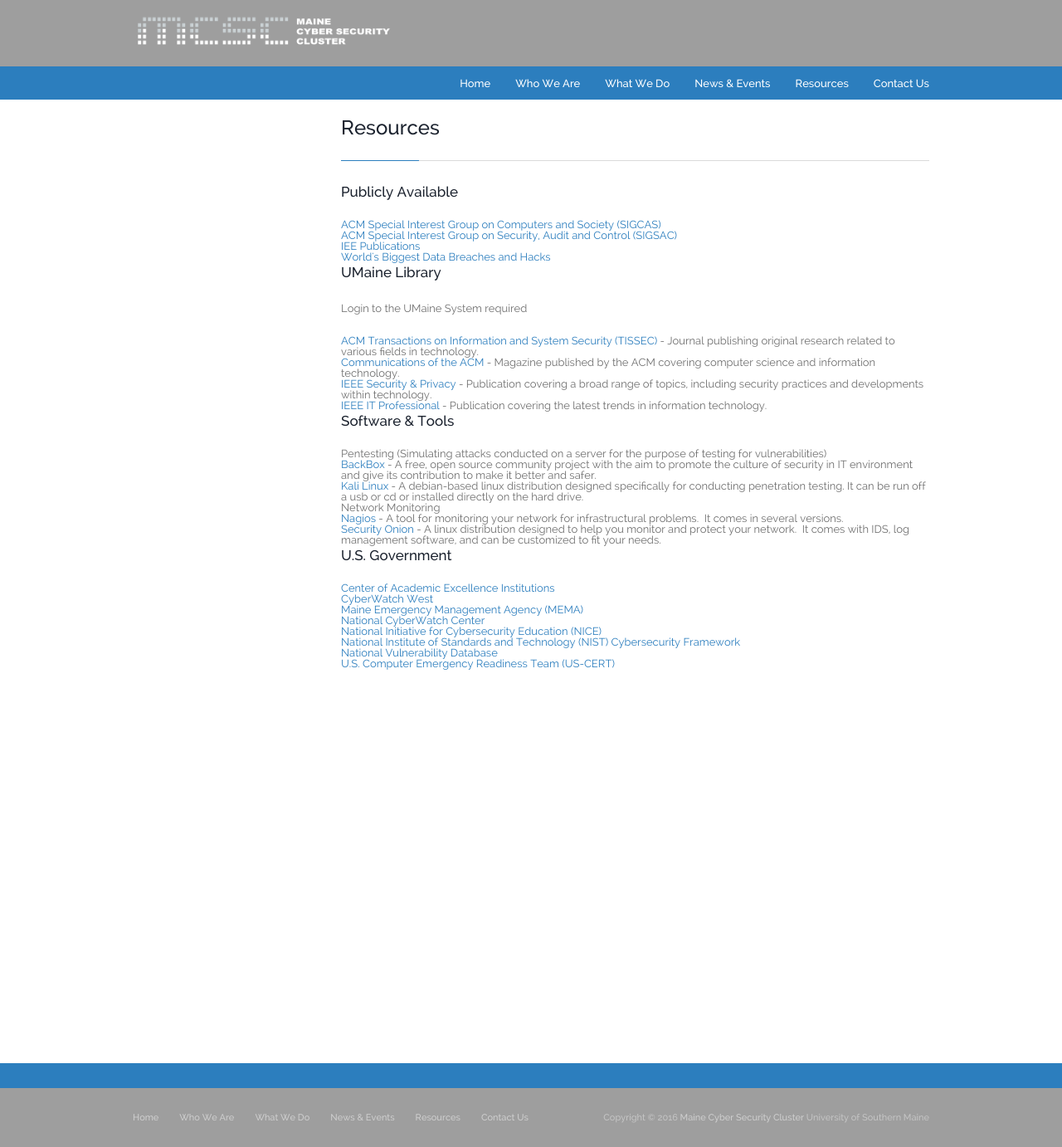
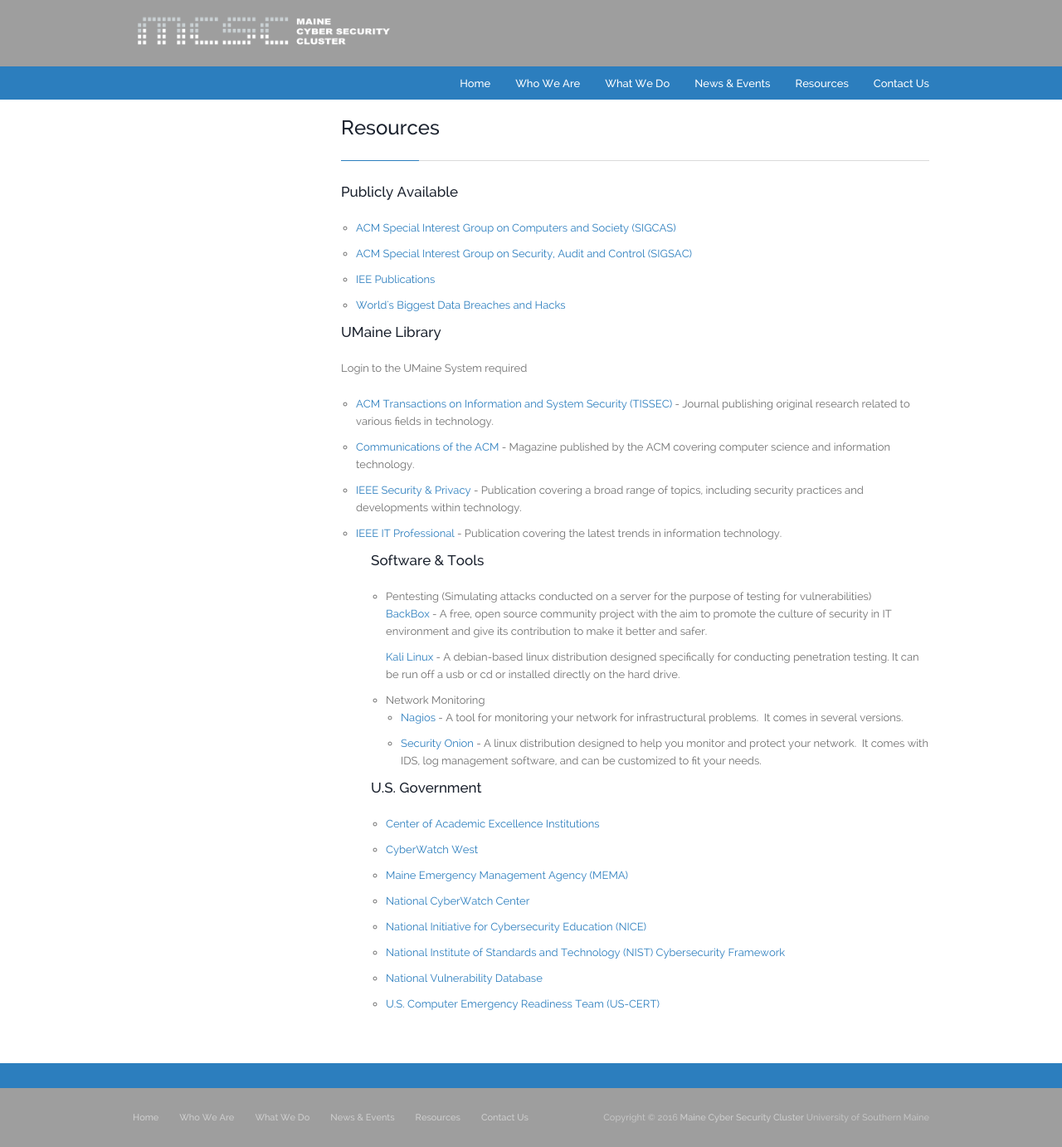
Before and after one commit to nick-spear/MCSC-Website-Update, a Jekyll site: the page built from _pages/resources/index.md, in a window 1280 px wide and 1382 px high. Shown: the whole window at 83% size. Built offline with Jekyll 4.4.1, drawn with Linux system fonts in a browser that asks for light colours; nearby versions of some CDN libraries.

Commit message:
bulleted lists

```diff
--- a/_pages/resources/index.md
+++ b/_pages/resources/index.md
@@ -7,7 +7,7 @@
 <h1>Resources</h1>
 
 <h2>Publicly Available</h2>
-<ul>
+<ul class="bullet-list">
 	<li><a href="http://www.sigcas.org/">ACM Special Interest Group on Computers and Society (SIGCAS)</a></li>
 	<li><a href="http://www.sigsac.org/">ACM Special Interest Group on Security, Audit and Control (SIGSAC)</a></li>
 	<li><a href="http://ieeexplore.ieee.org/Xplore/home.jsp">IEE Publications</a></li>
@@ -15,15 +15,14 @@
 </ul>
 <h2>UMaine Library</h2>
 Login to the UMaine System required
-<ul>
+<ul class="bullet-list">
 	<li><a href="http://tissec.acm.org.ursus-proxy-1.ursus.maine.edu/">ACM Transactions on Information and System Security (TISSEC)</a> - Journal publishing original research related to various fields in technology.</li>
 	<li><a href="http://cacm.acm.org.ursus-proxy-1.ursus.maine.edu/">Communications of the ACM</a> - Magazine published by the ACM covering computer science and information technology.</li>
 	<li><a href="http://ieeexplore.ieee.org.ursus-proxy-1.ursus.maine.edu/">IEEE Security &amp; Privacy</a> - Publication covering a broad range of topics, including security practices and developments within technology.</li>
 	<li><a href="http://ieeexplore.ieee.org.ursus-proxy-1.ursus.maine.edu/">IEEE IT Professional</a> - Publication covering the latest trends in information technology.</li>
-	<li></li>
-</ul>
+<ul class="bullet-list">
 <h2>Software &amp; Tools</h2>
-<ul>
+<ul class="bullet-list">
 	<li>Pentesting (Simulating attacks conducted on a server for the purpose of testing for vulnerabilities)
 <ul>
 	<li><a href="https://www.backbox.org/">BackBox</a> - A free, open source community project with the aim to promote the culture of security in IT environment and give its contribution to make it better and safer.</li>
@@ -31,14 +30,14 @@
 </ul>
 </li>
 	<li>Network Monitoring
-<ul>
+<ul class="bullet-list">
 	<li><a href="https://www.nagios.org/">Nagios</a> - A tool for monitoring your network for infrastructural problems.  It comes in several versions.</li>
 	<li><a href="https://security-onion-solutions.github.io/security-onion/">Security Onion</a> - A linux distribution designed to help you monitor and protect your network.  It comes with IDS, log management software, and can be customized to fit your needs.</li>
 </ul>
 </li>
 </ul>
 <h2>U.S. Government</h2>
-<ul>
+<ul class="bullet-list">
 	<li><a href="https://www.nsa.gov/ia/academic_outreach/nat_cae/institutions.shtml">Center of Academic Excellence Institutions</a></li>
 	<li><a href="http://www.cyberwatchwest.org/">CyberWatch West</a></li>
 	<li><a href="http://www.maine.gov/mema/">Maine Emergency Management Agency (MEMA)</a></li>
```
